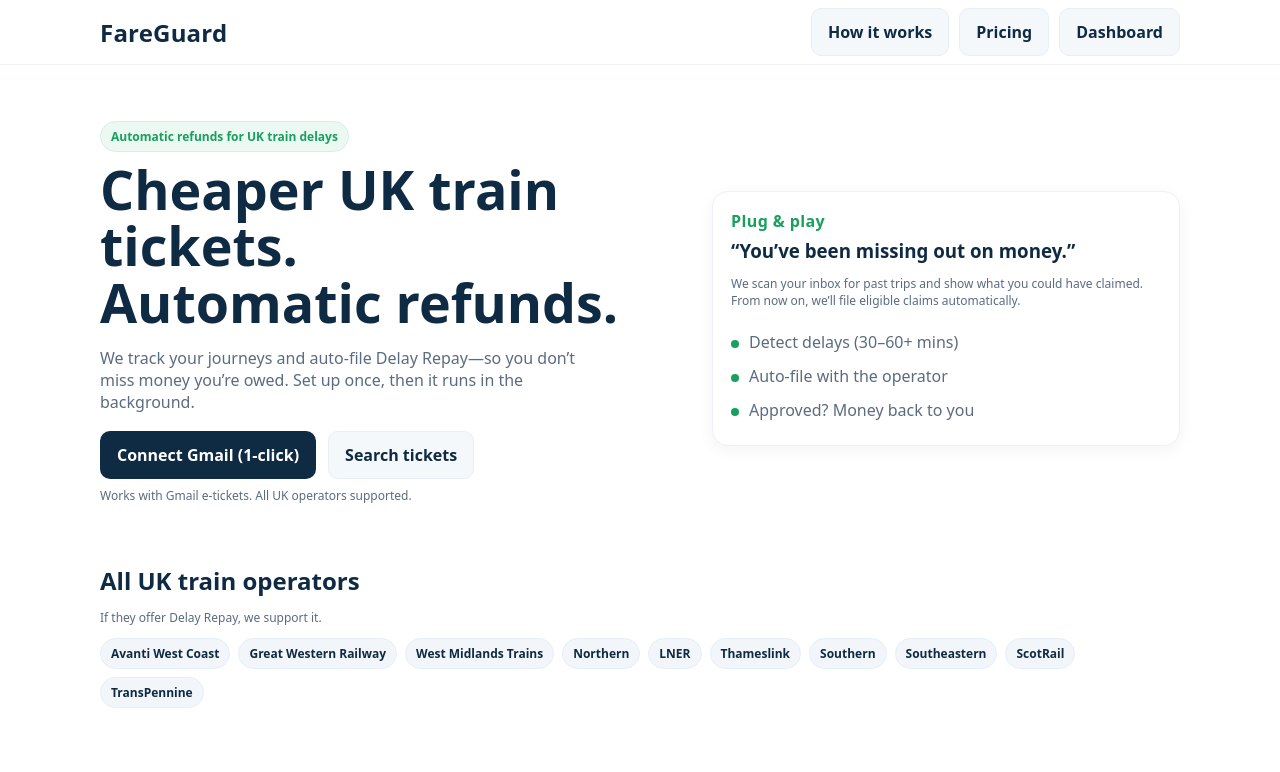
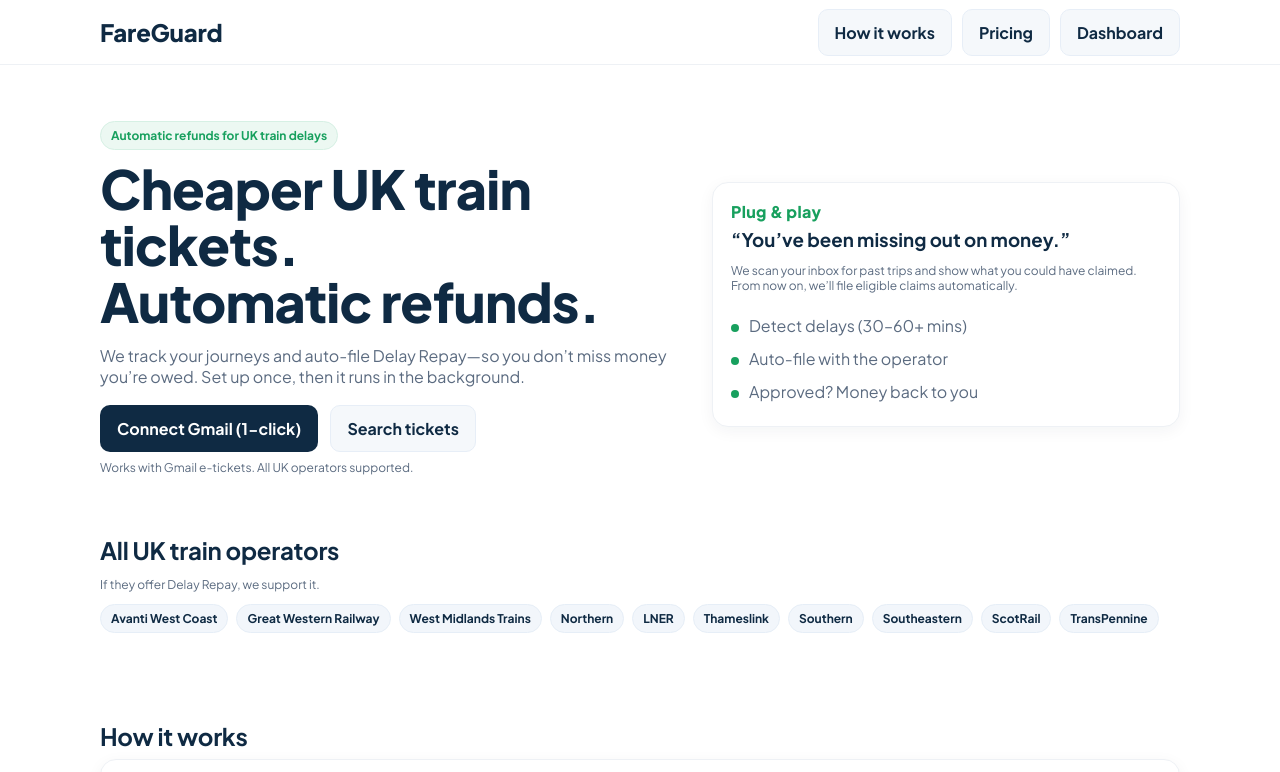
Before and after one commit to fareguard/fg-rail-pwa-starter, a Next.js app: page / in a window 1280 px wide. Shown: the top 772 px of the page. Built offline with nearby package versions, Linux system fonts and the light colour scheme; no server answers.

Commit message:
Update globals.css

```diff
--- a/app/globals.css
+++ b/app/globals.css
@@ -1,4 +1,8 @@
 /* app/globals.css */
+
+/* 1) Font: Plus Jakarta Sans (clean, modern) */
+@import url('https://fonts.googleapis.com/css2?family=Plus+Jakarta+Sans:wght@400;500;600;700;800&display=swap');
+
 :root{
   --fg-bg: #ffffff;
   --fg-text: #0b1220;     /* near-black */
@@ -10,14 +14,19 @@
 
 *{box-sizing:border-box}
 html,body{height:100%}
+
 body{
   margin:0;
-  font-family: ui-sans-serif, system-ui, -apple-system, Segoe UI, Roboto, Arial;
+  font-family: "Plus Jakarta Sans", ui-sans-serif, system-ui, -apple-system, Segoe UI, Roboto, Arial, sans-serif;
   background: var(--fg-bg);
   color: var(--fg-text);
+  -webkit-font-smoothing: antialiased;
+  -moz-osx-font-smoothing: grayscale;
 }
 
+/* sensible link defaults */
 a{ color: inherit; text-decoration: none; }
+a:hover{ text-decoration: underline; text-underline-offset: 2px; }
 button{ font: inherit; }
 
 .container{
@@ -26,6 +35,7 @@ button{ font: inherit; }
   margin: 0 auto;
 }
 
+/* --- Nav --- */
 .nav{
   position: sticky; top:0; z-index:50;
   background: rgba(255,255,255,0.8);
@@ -37,18 +47,21 @@ button{ font: inherit; }
   height:64px;
 }
 .brand{
-  font-weight:800; font-size:24px; color: var(--fg-navy); letter-spacing: .2px;
+  font-weight:800; font-size:24px; color: var(--fg-navy);
+  letter-spacing: -0.01em;  /* tighter with Jakarta */
 }
 
+/* --- Buttons --- */
 .btn{
   display:inline-flex; align-items:center; justify-content:center;
   gap:8px; padding:12px 16px; border-radius:10px; font-weight:700;
   border:1px solid transparent; cursor:pointer; transition: all .15s ease;
+  text-decoration:none;
 }
 .btnPrimary{
   background: var(--fg-navy); color:white;
 }
-.btnPrimary:hover{ filter: brightness(1.05); transform: translateY(-1px); }
+.btnPrimary:hover{ filter: brightness(1.06); transform: translateY(-1px); }
 .btnPrimary:focus{ outline: none; box-shadow: 0 0 0 4px var(--fg-ring); }
 
 .btnGhost{
@@ -56,15 +69,15 @@ button{ font: inherit; }
 }
 .btnGhost:hover{ background:#ecf3f9; }
 
+/* --- Bits & badges --- */
 .badge{
   display:inline-flex; align-items:center; gap:8px;
   background:#ecf8f2; color: var(--fg-green); border:1px solid #d6f0e4;
   padding:6px 10px; border-radius:999px; font-weight:700; font-size:12px;
 }
 
-.hero{
-  padding: 56px 0 24px;
-}
+/* --- Hero --- */
+.hero{ padding: 56px 0 24px; }
 .heroGrid{
   display:grid; grid-template-columns: 1.1fr .9fr; gap:40px; align-items:center;
 }
@@ -72,30 +85,31 @@ button{ font: inherit; }
   .heroGrid{ grid-template-columns: 1fr; }
 }
 
-.kicker{ color: var(--fg-green); font-weight:800; letter-spacing:.4px; }
+/* Type scale */
+.kicker{ color: var(--fg-green); font-weight:800; letter-spacing:.3px; }
 .h1{
   font-size: clamp(32px, 4.2vw, 54px);
-  line-height: 1.05; margin: 10px 0 12px; font-weight: 900; color: var(--fg-navy);
+  line-height: 1.05; margin: 10px 0 12px; font-weight: 800; color: var(--fg-navy);
+  letter-spacing: -0.015em;   /* looks crisp with Jakarta */
 }
 .sub{
   color: var(--fg-muted); font-size: 16px; max-width: 54ch;
 }
 .ctaRow{ display:flex; gap:12px; margin-top: 18px; flex-wrap:wrap; }
 
+/* --- Cards & lists --- */
 .card{
   background:white; border:1px solid #eef1f5; border-radius:16px; padding:18px;
   box-shadow: 0 4px 16px rgba(15,42,67,0.05);
 }
-
 .list{ margin:16px 0 0; padding:0; list-style:none; color: var(--fg-muted); }
 .list li{ display:flex; gap:10px; padding:6px 0; }
 .dot{ width:8px; height:8px; border-radius:999px; background: var(--fg-green); margin-top:9px; }
 
-.section{
-  padding: 24px 0 64px;
-}
+/* --- Sections & footer --- */
+.section{ padding: 24px 0 64px; }
 .section h2{
-  font-size: 24px; margin:0 0 8px; color: var(--fg-navy);
+  font-size: 24px; margin:0 0 8px; color: var(--fg-navy); letter-spacing: -0.01em;
 }
 .small{ font-size:12px; color: var(--fg-muted); }
 
```
